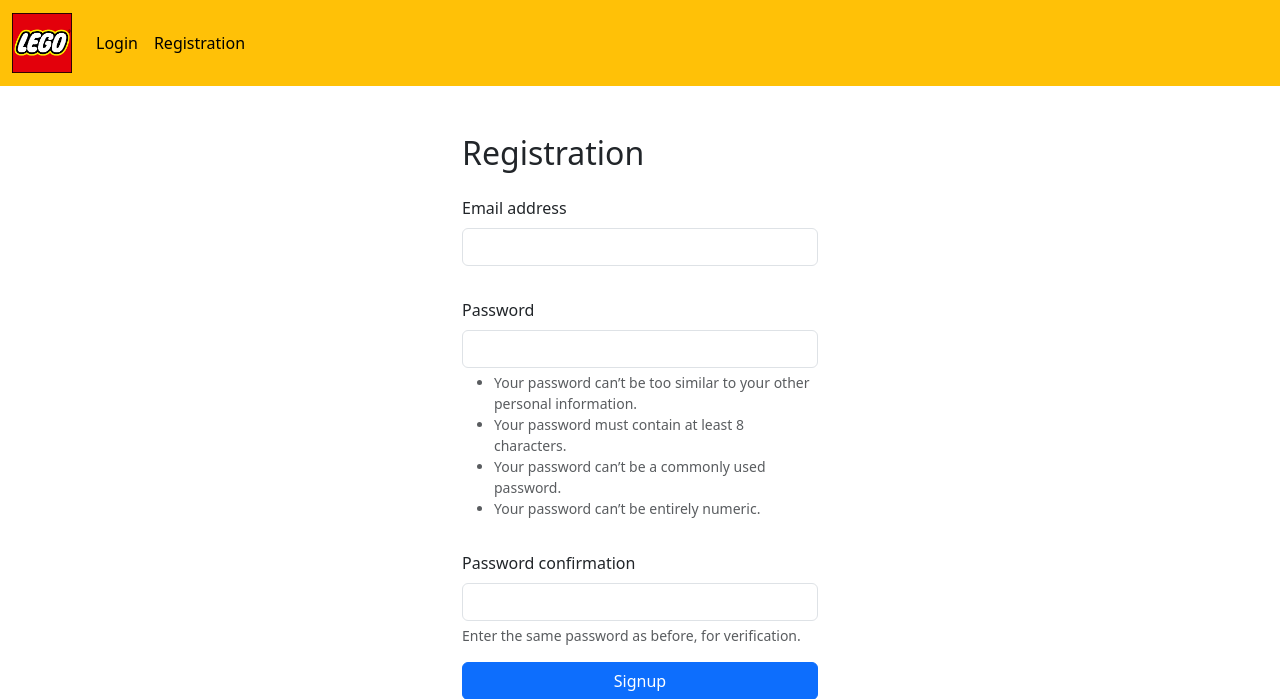
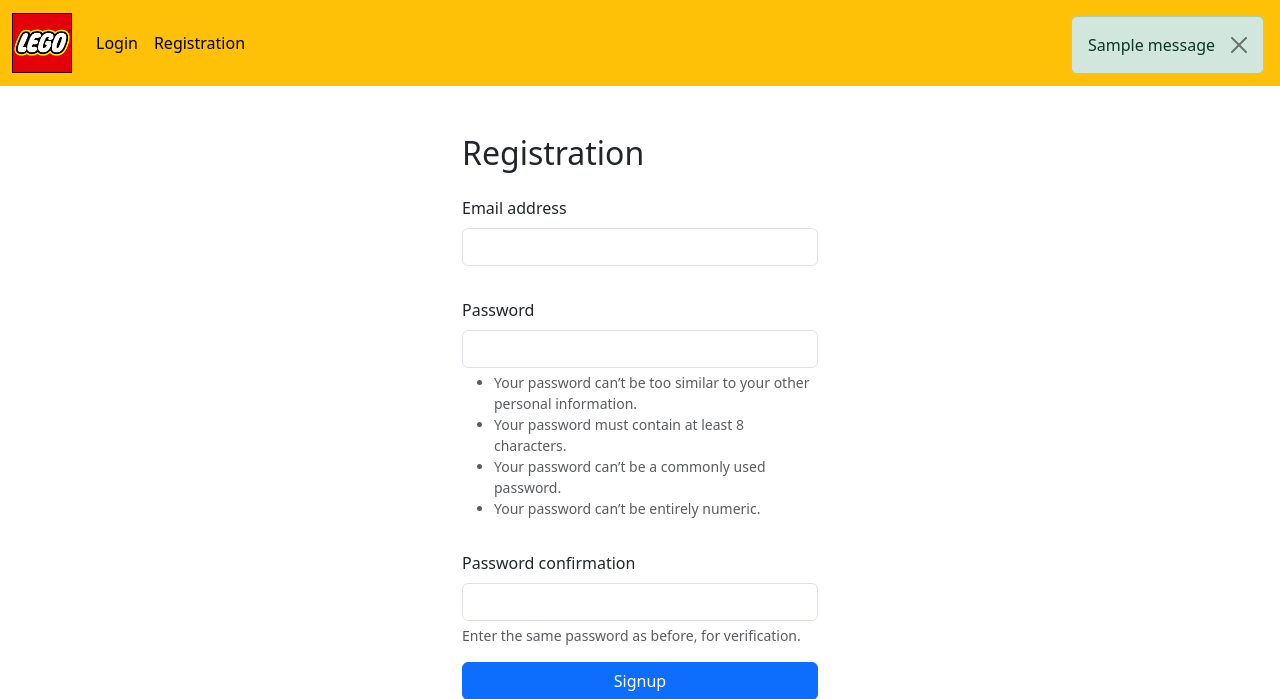
Before and after one commit to xelaxela13/hillel_02_03_2023, a Django app: page /en/accounts/registration/ in a window 1280 px wide. Shown: the top 699 px of the page. Run offline with Django 4.2, Linux system fonts and the light colour scheme; tables that the repository leaves empty hold one stand-in row (values such as "Sample post"); one stand-in notice (Sample message) is shown; parts of the project's set-up code (start-up, migrations or seed data) failed here and were passed over; some libraries are stand-ins or nearby versions.

Commit message:
messages

```diff
--- a/accounts/views.py
+++ b/accounts/views.py
@@ -1,6 +1,10 @@
 from django.conf import settings
+from django.contrib import messages
 from django.contrib.auth import login
+from django.contrib.auth import login as auth_login
 from django.contrib.auth.views import LoginView as AuthLoginView
+from django.http import HttpResponseRedirect
+from django.utils.translation import gettext_lazy as _
 from django.views.generic import FormView
 
 from accounts.model_forms import RegistrationForm, AuthenticationForm
@@ -19,3 +23,9 @@ class RegistrationView(FormView):
 
 class LoginView(AuthLoginView):
     form_class = AuthenticationForm
+
+    def form_valid(self, form):
+        """Security check complete. Log the user in."""
+        auth_login(self.request, form.get_user())
+        messages.success(self.request, _('Welcome back!'))
+        return HttpResponseRedirect(self.get_success_url())
--- a/templates/base.html
+++ b/templates/base.html
@@ -12,6 +12,9 @@
     <link href="{% static 'style.css' %}" rel="stylesheet">
 </head>
 <body class="{% block body_class %}{% endblock body_class %}">
+{% if messages %}
+    {% include 'parts/messages.html' %}
+{% endif %}
 {% block header %}
     {% include 'parts/header.html' %}
 {% endblock header %}
--- /dev/null
+++ b/templates/parts/messages.html
@@ -0,0 +1,6 @@
+{% for message in messages %}
+<div class="position-fixed end-0 z-3 m-3 alert alert-{% if message.tags == 'error' %}danger{% else %}{{ message.tags }}{% endif %} alert-dismissible" role="alert">
+    <div>{{ message }}</div>
+    <button type="button" class="btn-close" data-bs-dismiss="alert" aria-label="Close"></button>
+</div>
+{% endfor %}
```
